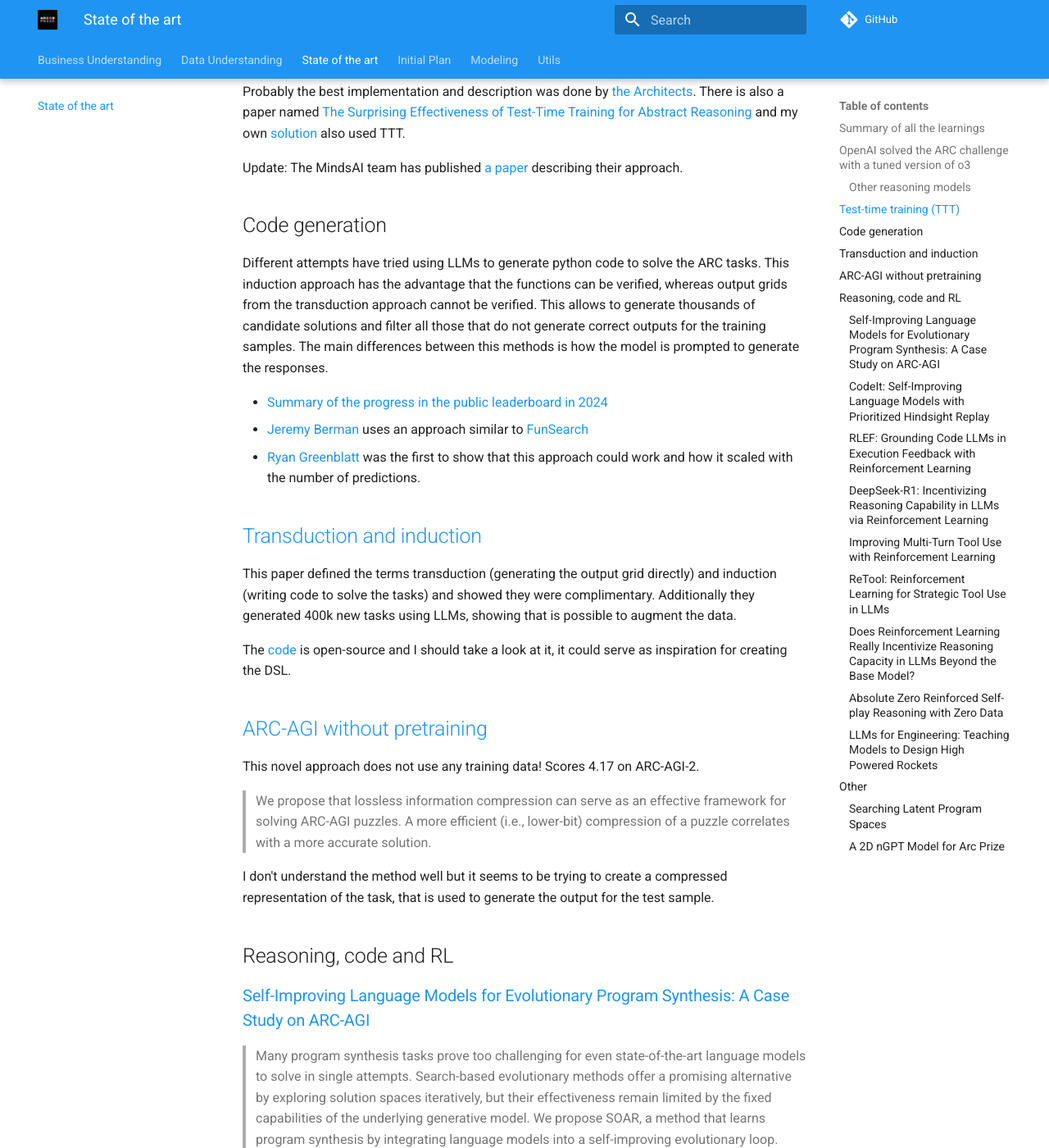
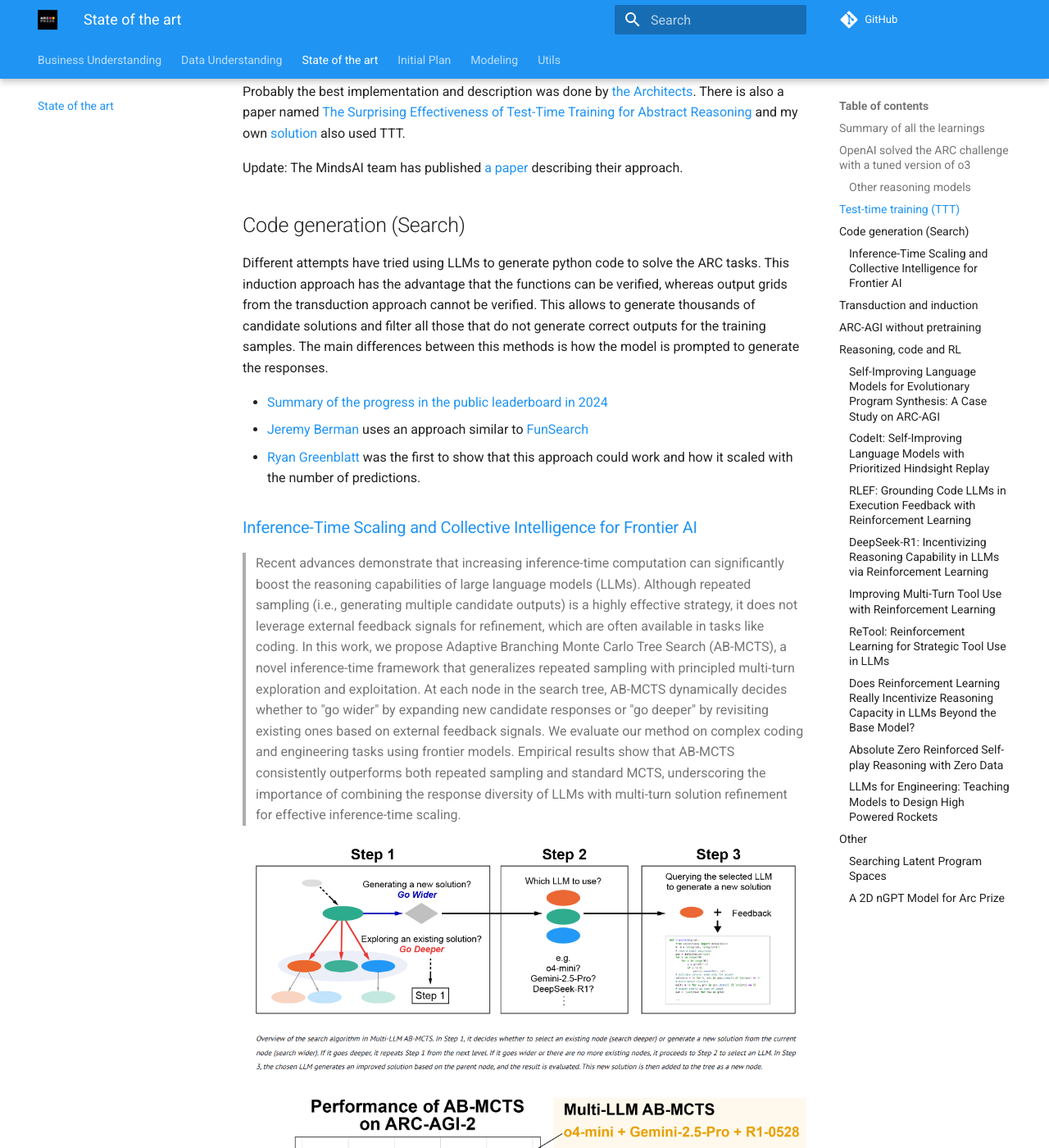
Before and after one commit to ironbar/arc25, an MkDocs documentation site: the page built from docs/03_State_of_the_art.md, in a window 1280 px wide and 1400 px high, scrolled down 2545 px. Shown: the whole window at 82% size. Built offline with MkDocs 1.6.1 and Material for MkDocs 9.7.7, drawn with Linux system fonts in a browser that asks for light colours; comment, search, counter and statistics services are not loaded; some of the changed text lies outside the part shown.

Commit message:
added notes about sakana paper

```diff
--- a/docs/03_State_of_the_art.md
+++ b/docs/03_State_of_the_art.md
@@ -48,7 +48,7 @@ Probably the best implementation and description was done by [the Architects](ht
 
 Update: The MindsAI team has published [a paper](https://github.com/MohamedOsman1998/deep-learning-for-arc/blob/main/deep_learning_for_arc.pdf) describing their approach.
 
-## Code generation
+## Code generation (Search)
 
 Different attempts have tried using LLMs to generate python code to solve the ARC tasks. This induction approach has the advantage that the functions can be verified, whereas output grids from the transduction approach cannot be verified.
 This allows to generate thousands of candidate solutions and filter all those that do not generate correct outputs
@@ -57,6 +57,19 @@ for the training samples. The main differences between this methods is how the m
 - [Summary of the progress in the public leaderboard in 2024](https://arcprize.org/blog/2024-progress-arc-agi-pub)
 - [Jeremy Berman](https://jeremyberman.substack.com/p/how-i-got-a-record-536-on-arc-agi) uses an approach similar to [FunSearch](https://deepmind.google/discover/blog/funsearch-making-new-discoveries-in-mathematical-sciences-using-large-language-models/)
 - [Ryan Greenblatt](https://redwoodresearch.substack.com/p/getting-50-sota-on-arc-agi-with-gpt) was the first to show that this approach could work and how it scaled with the number of predictions.
+
+### [Inference-Time Scaling and Collective Intelligence for Frontier AI](https://sakana.ai/ab-mcts/)
+
+> Recent advances demonstrate that increasing inference-time computation can significantly boost the reasoning capabilities of large language models (LLMs). Although repeated sampling (i.e., generating multiple candidate outputs) is a highly effective strategy, it does not leverage external feedback signals for refinement, which are often available in tasks like coding. In this work, we propose Adaptive Branching Monte Carlo Tree Search (AB-MCTS), a novel inference-time framework that generalizes repeated sampling with principled multi-turn exploration and exploitation. At each node in the search tree, AB-MCTS dynamically decides whether to "go wider" by expanding new candidate responses or "go deeper" by revisiting existing ones based on external feedback signals. We evaluate our method on complex coding and engineering tasks using frontier models. Empirical results show that AB-MCTS consistently outperforms both repeated sampling and standard MCTS, underscoring the importance of combining the response diversity of LLMs with multi-turn solution refinement for effective inference-time scaling.
+
+![Overview of the search algorithm in Multi-LLM AB-MCTS](res/1752561777382_image.png)
+
+![Results of AB-MCTS and Multi-LLM AB-MCTS on ARC-AGI-2, showing Pass@k as a function of the number of LLM calls.](res/1752562034376_image.png)
+
+This paper is interesting because clearly explains the challenges of search: go wider or deeper?
+Their search strategy learns to decide which LLM to use and wether to go wider or deeper for each ARC problem.
+
+One worrying thing is that even when generating code, they pass@250 of 30% goes down to 19% when doing pass@2. I thought that selecting the correct code was more or less trivial, but does not seem to be the case.
 
 ## [Transduction and induction](https://arxiv.org/abs/2411.02272)
 
```
Also changed, not shown: docs/res/1752561777382_image.png (added), docs/res/1752562034376_image.png (added).
